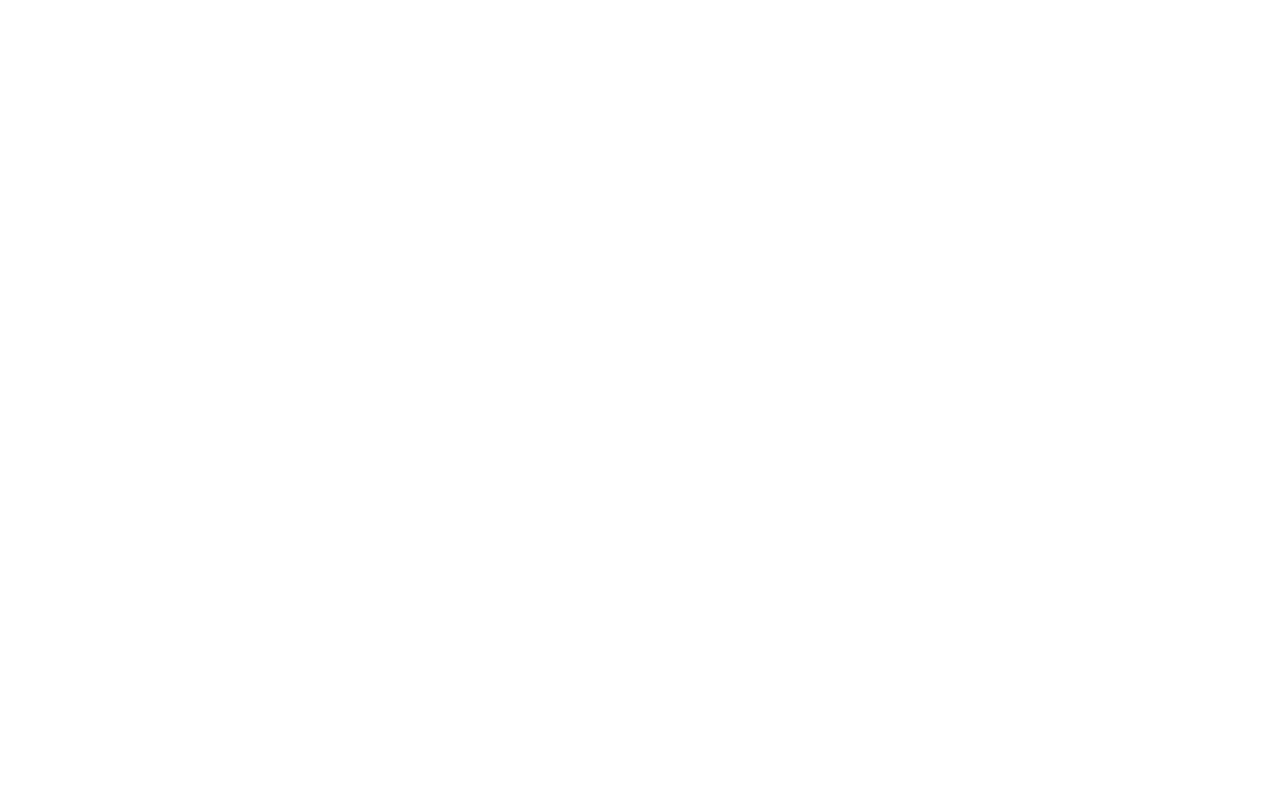
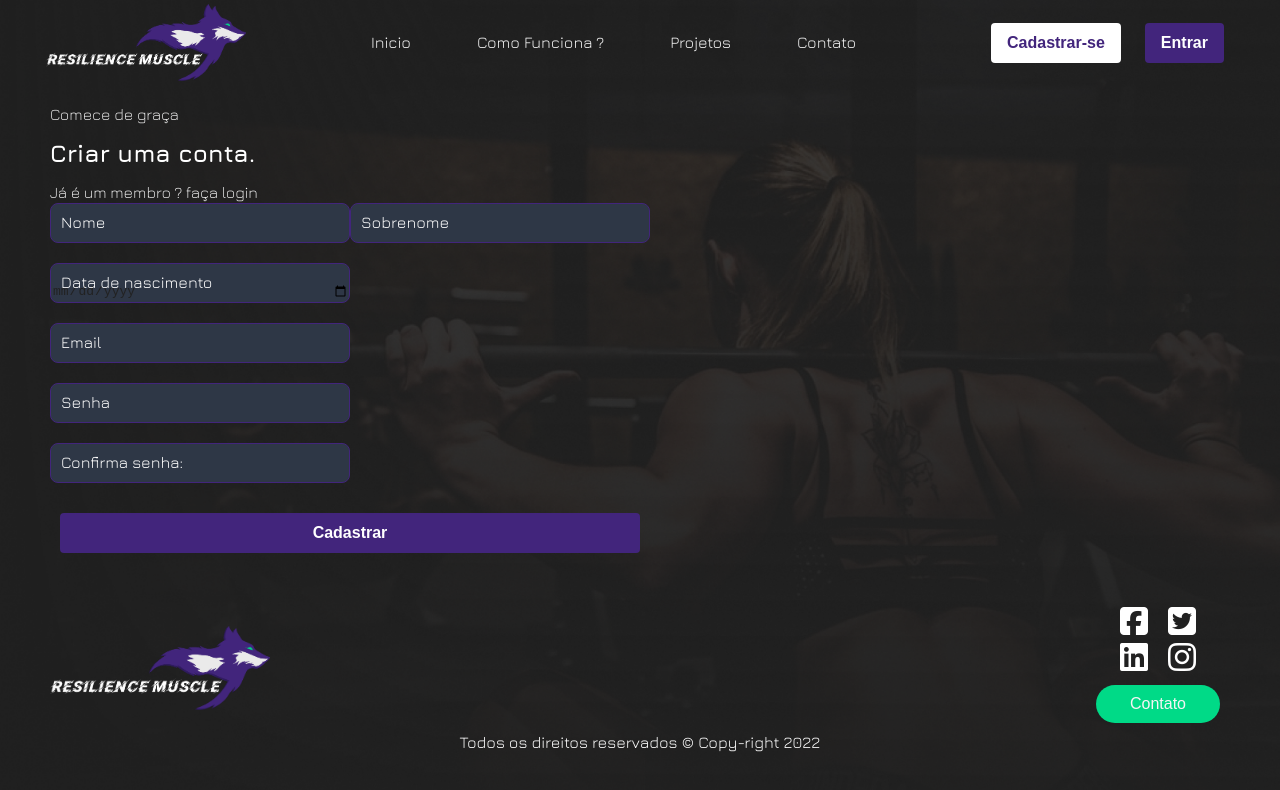
Before and after one commit to LincolnFerreira/ResilienceMuscle, a plain HTML site: page html/cadastro.html in a window 1280 px wide. Drawn offline with Linux system fonts and the light colour scheme.

Commit message:
inicio da pagina de cadastro

```diff
--- /dev/null
+++ b/css/cadastro.css
@@ -0,0 +1,7 @@
+#background-cadastro{
+    background-image: url(../images/background-cadastro.png);
+}
+
+.container-lg{
+    justify-content: start;
+}
--- a/css/class.css
+++ b/css/class.css
@@ -9,16 +9,14 @@ body{
     font-family: Jura;
 
 }
+.div_banner{
+    background-size: cover;
+    position: absolute;
+    height: 100%;
+    width: 100%;
+    z-index: -1;
+}
 
-.fa{
-    padding: 10px;
-
-}
-.fa-instagram{
-    display: flex !important;
-    justify-content: center;
-    padding-right: -5px !important;
-}
 .flex-column{
     display: flex;
     flex-direction: column;
@@ -31,11 +29,12 @@ body{
 .container-lg{
     display: flex;
     width: 100%;
+    min-height: 300px auto;
     justify-content: center;
+    margin: 0;
     padding: 20px 50px 20px 50px;
 }
-.div_footer_item{
-}
+
 .container-column{
     flex-direction: column;
     align-items: center;
@@ -51,8 +50,13 @@ body{
     margin: 10px 10px 10px 10px;
     font-weight:500;
     align-items: center;
+    border: none;
+
+}
+.button:hover{
     -webkit-box-shadow: 0px 7px 19px -3px #000000;
     box-shadow: 0px 7px 19px -3px #000000;
+    -webkit-transition-duration: 0.3s;
 }
 .button-border{
     border-radius: 24px;
@@ -84,6 +88,39 @@ body{
 .button-destaque:hover .gg-arrow-right{
     animation: animation-to-right .4s ease infinite alternate;
 }
+.form{
+    position: relative;
+    height: 40px;
+    border: 1px solid #42257C;
+    background-color: #2E3746;
+    width: 300px;
+    border-radius: 8px;
+    margin-bottom: 20px;
+}
+.input-form{
+    position: absolute;
+    width: auto;
+    width: 100%;
+    height: 20px;
+    bottom: 0;
+    background-color: transparent;
+    border: none;
+    outline: none;
+
+}
+.input-form:hover + .label-form{
+
+}
+.input-form::placeholder{
+    color: transparent;
+}
+.label-form{
+    position: absolute;
+
+    transform: translateY(-50%);
+    top: 50%;
+    left: 10px;
+}
 @keyframes animation-to-right {
     from{
         transform: translateX(0);
@@ -92,3 +129,30 @@ body{
         transform: translateX(4px);
     }
 }
+
+.fa{
+    margin: 10px!important;
+    cursor: pointer;
+}
+.fa-facebook-square:hover{
+    color: #4267B2;
+}
+.fa-twitter-square:hover{
+    color: #1DA1F2;
+}
+.fa-linkedin:hover{
+    color: #0072b1;
+}
+.fa-instagram:hover{
+    color: #cc2366;
+}
+.icones{
+    justify-content: center;
+}
+.p-light{
+    font-weight: lighter;
+}
+
+.container-start{
+    justify-content: start;
+}
--- a/css/index.css
+++ b/css/index.css
@@ -1,11 +1,7 @@
 /* imagem banner index*/
-#div_banner{
+#background-index{
     background: linear-gradient(180deg, rgba(0, 0, 0, 0) 0%, #212121 100%), url(../images/background_index.png);
-    background-size: cover;
-    position: absolute;
-    height: 70vh;
-    width: 100%;
-    z-index: -1;
+
 }
 /*  Menu  */
 #nav-bar{
@@ -39,7 +35,7 @@ h3{
     margin-bottom:5px;
     margin-top: 17px;
 }
-h3 span{
+.span_destaque{
     background-color: #00DA87;
 }
 
@@ -103,7 +99,7 @@ h3 span{
 }
 
 #div_motiv{
-    width: 45%;
+    width: 60%;
     text-align: center;
     margin-bottom: 20px;
 }
--- a/html/cadastro.html
+++ b/html/cadastro.html
@@ -1,12 +1,96 @@
 <!DOCTYPE html>
-<html lang="en">
+<html lang="pt-BR">
 <head>
     <meta charset="UTF-8">
     <meta http-equiv="X-UA-Compatible" content="IE=edge">
     <meta name="viewport" content="width=device-width, initial-scale=1.0">
-    <title>Document</title>
+    <link rel="stylesheet" href="../css/reset.css">
+    <link rel="stylesheet" href="../css/index.css">
+    <link rel="stylesheet" href="../css/cadastro.css">
+    <link rel="stylesheet" href="../css/class.css">
+    <link href='https://css.gg/css' rel='stylesheet'>
+    <title>Cadastrar-se</title>
+    <script src="https://kit.fontawesome.com/cbc73789ee.js" crossorigin="anonymous"></script>
 </head>
 <body>
+    <div class ="div_banner" id="background-cadastro"></div>
+        <!-- MENU -->
+        <div class="flex-row" id="nav-bar">
+            <img src="../images/Ativo 5.png" width="200px" id="logo" />
+            <ul class="flex-row">
+                <li href="./index.html">Inicio</li>
+                <li href=".">Como Funciona ?</li>
+                <li href=".">Projetos</li>
+                <li href=".">Contato</li>
+            </ul>
+            <div id="div_button">
+                <a href="./cadastro.html"><button class="button" id="button_cadastro" href="./cadastro.html">Cadastrar-se</button></a>
+               <a href="./login.html"> <button class="button" id="button_login">Entrar</button></a>
+            </div>
+        </div>
 
+        <!-- BODY -->
+        <div class="container-lg container-start">
+            <div class="flex-column container-cadastro">
+
+            <p class="p-light">Comece de graça</p>
+            <h2>Criar uma conta.</h2>
+            <p class="p-light">Já é um membro ? <span class="span-destaque">faça login</span></p>
+        <div class="flex-column">
+            <div class="flex-row">
+                <div class="form">
+                    <input type="text" class="input-form" placeholder="teste">
+                    <label class="label-form">Nome</label>
+                </div>
+                <div class="form">
+                    <input type="text" class="input-form" placeholder="teste">
+                    <label class="label-form">Sobrenome</label>
+                </div>
+            </div>
+            <div class="form">
+                <input type="date" class="input-form" placeholder="teste">
+                <label class="label-form">Data de nascimento</label>
+            </div>
+            <div class="form">
+                <input type="text" class="input-form" placeholder="teste">
+                <label class="label-form">Email</label>
+            </div>
+            <div class="form">
+                <input type="text" class="input-form" placeholder="teste">
+                <label class="label-form">Senha</label>
+            </div>
+
+            <div class="form">
+                <input type="text" class="input-form" placeholder="teste">
+                <label class="label-form">Confirma senha:</label>
+            </div>
+        </div>
+        <button class="button" id="button_login">Cadastrar</button>
+        </div>
+        </div>
+    <!-- RODAPÉ -->
+
+    <footer class="container-lg flex-column">
+        <div class="flex-row div_footer_item">
+            <div>
+                <img src="../images/Ativo 5.png" width="220px" id="logo">
+            </div>
+            <div class="flex-column">
+                <div class="flex-row icones">
+                    <div class="fa"><i class="fa-brands fa-facebook-square fa-2xl"></i></div>
+                    <div class="fa"><i class="fa-brands fa-twitter-square fa-2xl"></i></div>
+                </div>
+                <div class="flex-row icones">
+                    <div class="fa"><i class="fa-brands fa-linkedin fa-2xl"></i></div>
+                    <div class="fa"><i class="fa-brands fa-instagram fa-2xl"></i></div>
+                </div>
+                <div class="flex-column">
+                    <button class="button button-border">Contato</button>
+                </div>
+            </div>
+        </div>
+        <div id="div_direitos">Todos os direitos reservados © Copy-right 2022</div>
+    </footer>
 </body>
+
 </html>
```
Also changed, not shown: html/index.html (+22 -15 lines), html/login.html (renamed from html/login.htm), images/background-cadastro.png (added).
